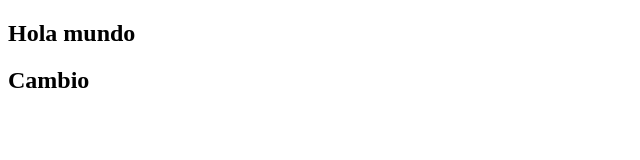
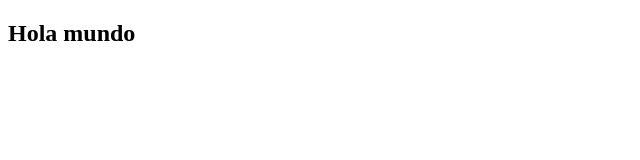
Before and after one commit to Gera1503/git-test, a plain HTML site: page index.html in a window 1280 px wide. Shown: the whole page, without its empty margins (0-640 px from the left). Drawn offline with Linux system fonts and the light colour scheme.

Commit message:
Revert "random change"
This reverts commit a4a4630c3f8bf820028289921bea1b403b070d53.

```diff
--- a/index.html
+++ b/index.html
@@ -8,7 +8,6 @@
 <body>
     <section>
         <h1>Hola mundo</h1>
-        <h2>Cambio</h2>
     </section>
 </body>
 </html>
```
